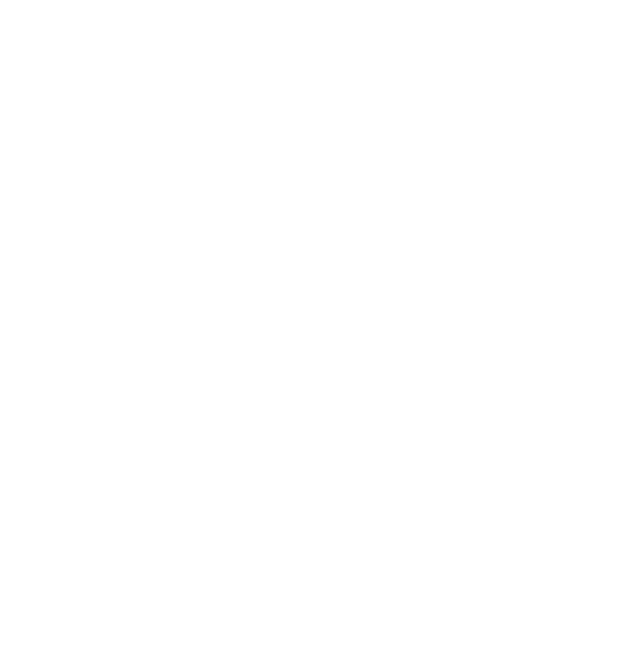
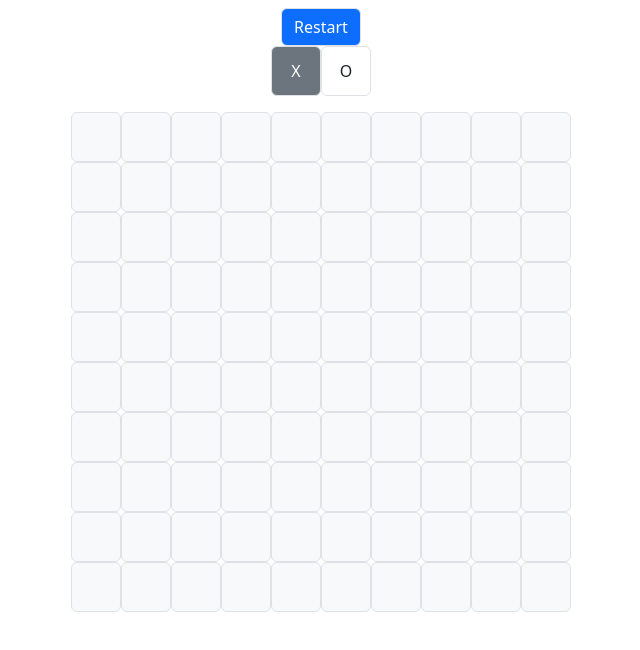
Before and after one commit to rohitthummar08/tic-tac-toe, a plain HTML site: page index.html in a window 1280 px wide. Shown: the whole page, without its empty margins (319-959 px from the left). Drawn offline with Linux system fonts and the light colour scheme; the site is published under a folder, as on GitHub Pages, so addresses that start at the root find nothing.

Commit message:
remove slashes

```diff
--- a/index.html
+++ b/index.html
@@ -1 +1 @@
-<!doctype html><html lang="en"><head><meta charset="utf-8"/><link rel="icon" href="/favicon.ico"/><meta name="viewport" content="width=device-width,initial-scale=1"/><meta name="theme-color" content="#000000"/><meta name="description" content="Web site created using create-react-app"/><link rel="apple-touch-icon" href="/logo192.png"/><link rel="manifest" href="/manifest.json"/><title>React App</title><script defer="defer" src="/static/js/main.a43a0f44.js"></script><link href="/static/css/main.8b8e5e0d.css" rel="stylesheet"></head><body><noscript>You need to enable JavaScript to run this app.</noscript><div id="root"></div></body></html>
+<!doctype html><html lang="en"><head><meta charset="utf-8"/><link rel="icon" href="favicon.ico"/><meta name="viewport" content="width=device-width,initial-scale=1"/><meta name="theme-color" content="#000000"/><meta name="description" content="Web site created using create-react-app"/><link rel="apple-touch-icon" href="logo192.png"/><link rel="manifest" href="manifest.json"/><title>React App</title><script defer="defer" src="static/js/main.a43a0f44.js"></script><link href="static/css/main.8b8e5e0d.css" rel="stylesheet"></head><body><noscript>You need to enable JavaScript to run this app.</noscript><div id="root"></div></body></html>
```
